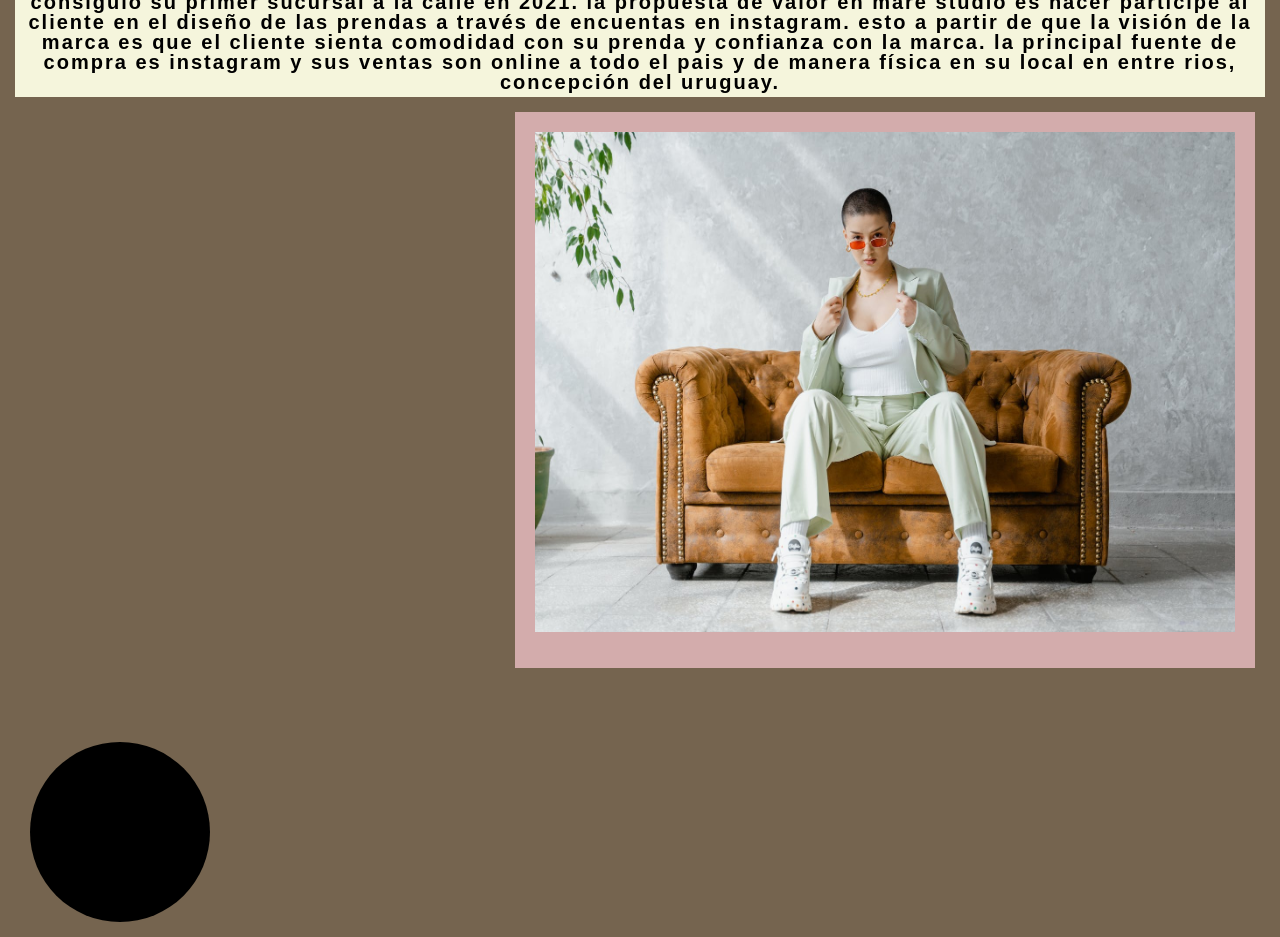
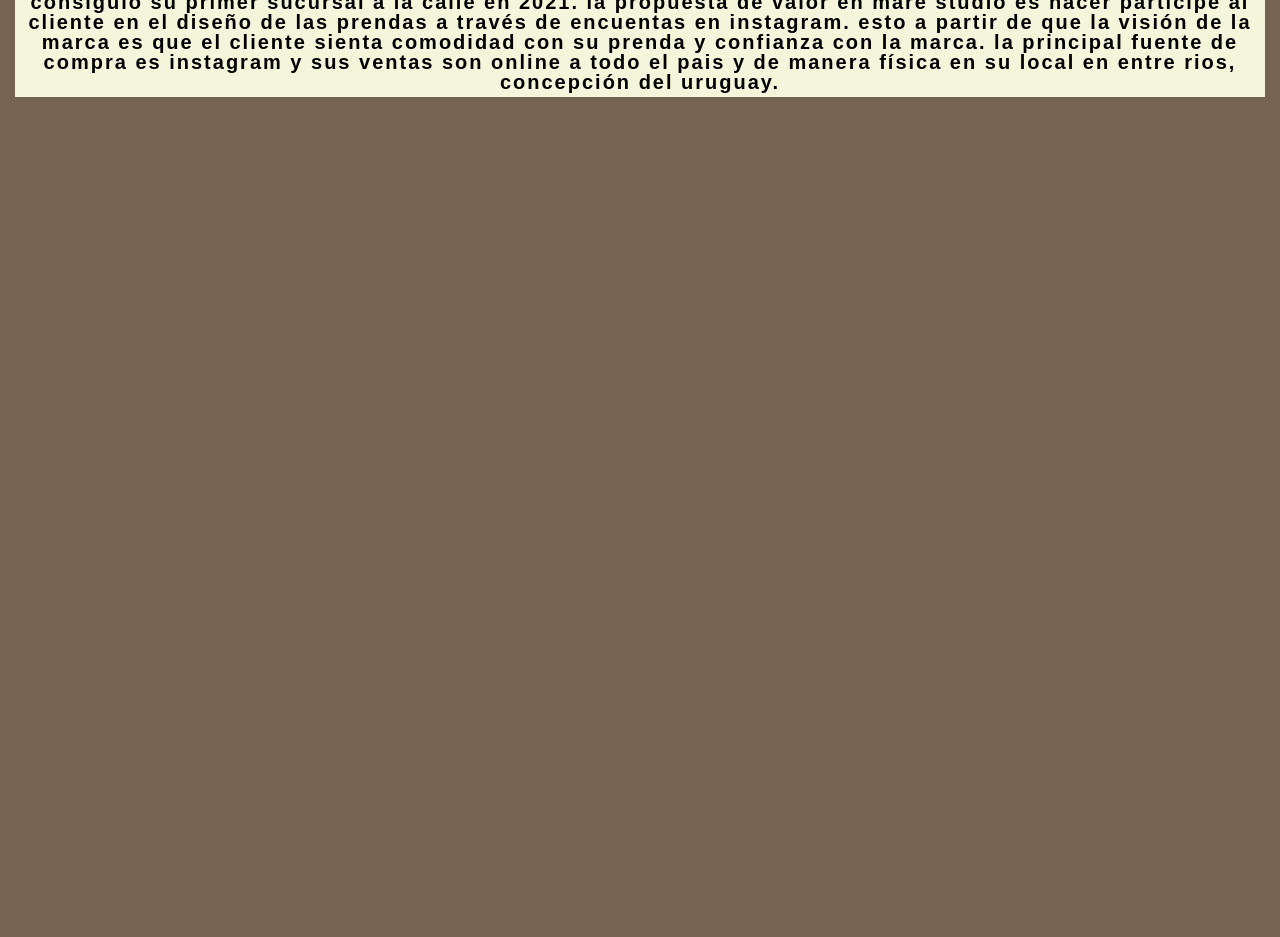
Before and after one commit to SayenC/entregaConte2, a plain HTML site: page index.html in a window 1280 px wide. Shown: the part 280-1217 px from the top of the page. After the commit the page ends 800 px from the top, so only its background shows below. Drawn offline with nearby package versions, Linux system fonts and the light colour scheme.

Commit message:
Add files via upload

```diff
--- a/index.html
+++ b/index.html
@@ -5,8 +5,9 @@
     <meta http-equiv="X-UA-Compatible" content="IE=edge">
     <link rel="shortcut icon" href="../img/icons8-netapp-64.svg" type="image/x-icon">
     <meta name="viewport" content="width=device-width, initial-scale=1.0">
+    <meta name="keywords" content="">
+    <meta name="description" content="Venta de ropa urbana online, envios a todo el pais, todos los metdos de pago">
     <link rel="stylesheet" href="./css/style.css">
-    <link rel="stylesheet" href="https://cdnjs.cloudflare.com/ajax/libs/animate.css/4.1.1/animate.min.css">
     <title>MARE STUDIO</title>
 </head>
 <body>
@@ -36,13 +37,9 @@
         <p>Mare Studio es una marca familiar de indumentaria femenina, en la que cuatro hermanas diseñan y confeccionan las prendas de forma autónoma. Es un emprendimiento que surgió por diversión en la pandemia en el año 2020 y se transformo en un proyecto más importante, luego de mucha esfuerzo consiguió su primer sucursal a la calle en 2021.
             La propuesta de valor en Mare Studio es hacer partícipe al cliente en el diseño de las prendas a través de encuentas en instagram. Esto a partir de que la visión de la marca es que el cliente sienta comodidad con su prenda y confianza con la marca.
             La principal fuente de compra es instagram y sus ventas son online a todo el pais y de manera física en su local en Entre Rios, Concepción del Uruguay.</p>
-</main>
-    <section class="img">
-        <div><img src="./img/sillom.jpeg" alt="foto en sillon" height="500px" width="700px"></div>
-    </section>
+    </main>
 
-<div class="circle">
-</div>
+
 
 </body>
 </html>
```
